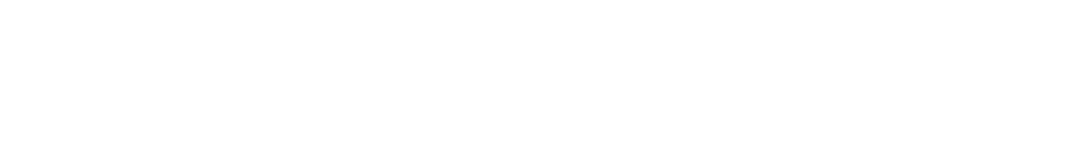
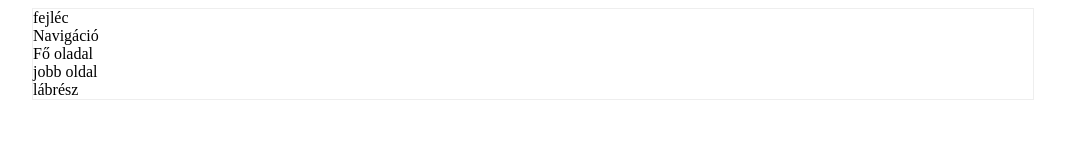
Before and after one commit to korsoserik/02_layout, a plain HTML site: page index.html in a window 1280 px wide. Shown: the whole page, without its empty margins (107-1172 px from the left). Drawn offline with Linux system fonts and the light colour scheme.

Commit message:
wrapper div

```diff
--- a/index.html
+++ b/index.html
@@ -5,8 +5,15 @@
     <meta http-equiv="X-UA-Compatible" content="IE=edge">
     <meta name="viewport" content="width=device-width, initial-scale=1.0">
     <title>Layout 2</title>
+    <link rel="stylesheet" href="style.css">
 </head>
 <body>
-
+    <div id="wrapper">
+        <div id="header">fejléc</div>
+        <div id="nav">Navigáció</div>
+        <div id="main">Fő oladal</div>
+        <div id="sidebar"> jobb oldal</div>
+        <div id="footer"> lábrész</div>
+    </div>
 </body>
 </html>
--- /dev/null
+++ b/style.css
@@ -0,0 +1,6 @@
+#wrapper{
+    width: 1000px;
+    margin-left: auto;
+    margin-right: auto;
+    border: 1px solid #eee;
+}
```
